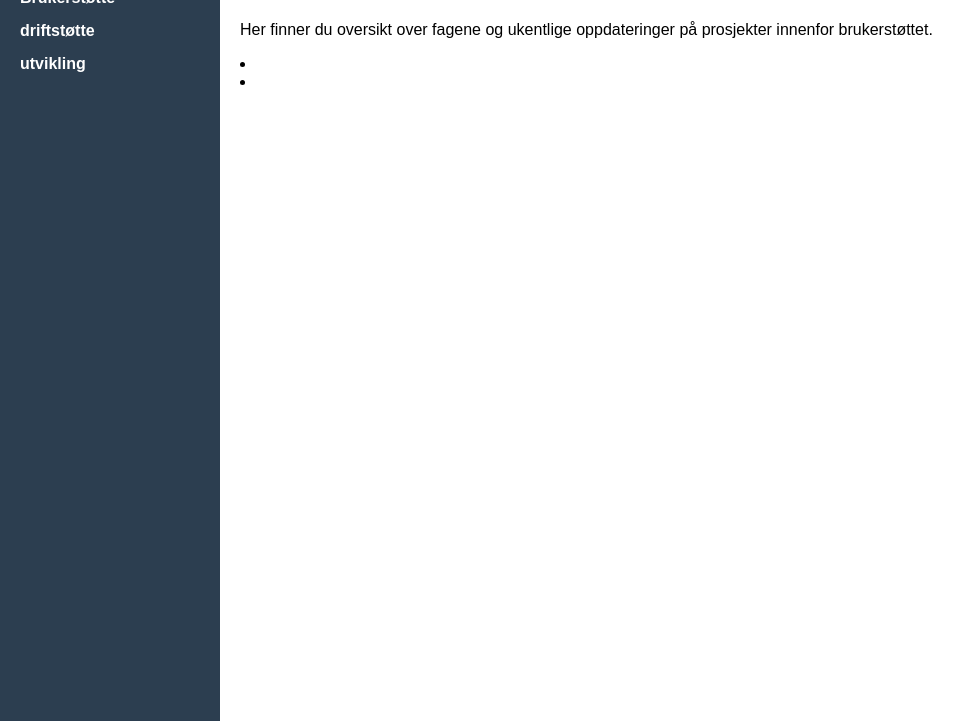
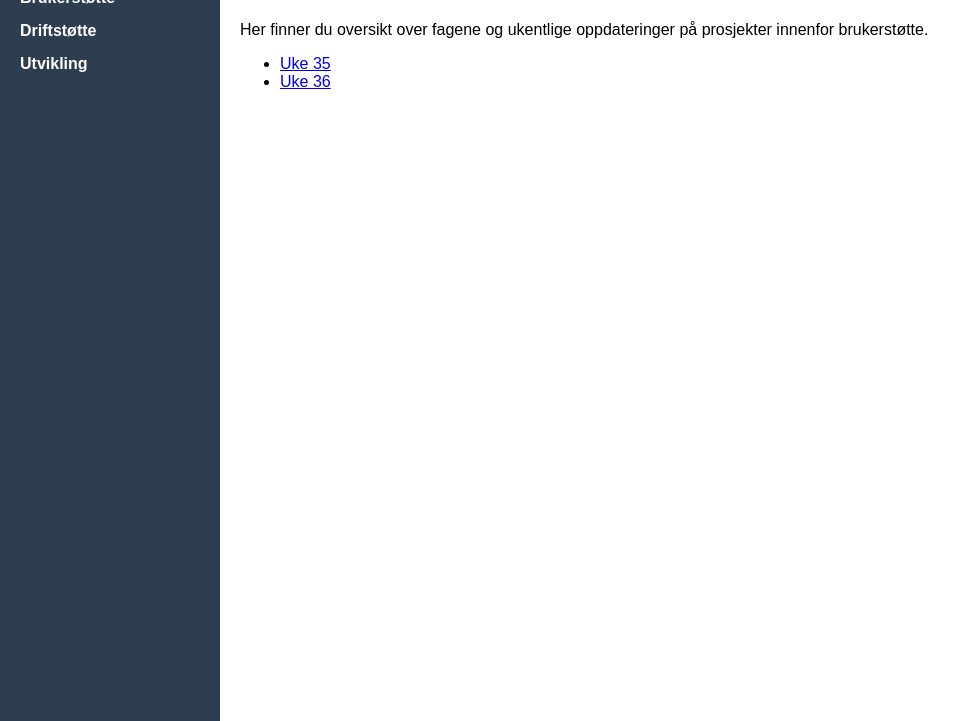
Before and after one commit to fredrickMR/Fagoversikt, a plain HTML site: page brukerstøtte/brukerstøtte.html in a window 1280 px wide. Shown: the part 79-800 px from the top of the page, without its empty margins (0-972 px from the left). Drawn offline with Linux system fonts and the light colour scheme.

Commit message:
213182381

```diff
--- a/brukerstøtte/brukerstøtte.html
+++ b/brukerstøtte/brukerstøtte.html
@@ -46,14 +46,16 @@
         }
 
         .container {
-            margin-left: 220px; /* space for sidebar */
+            margin-left: 220px; /* plass til sidebar */
             padding: 20px;
+            max-width: 900px;
         }
 
         .welcome img {
             margin-top: 10px;
             border-radius: 8px;
         }
+
         nav h2 a {
             color: inherit;
             text-decoration: none;
@@ -65,8 +67,8 @@
         <h2><a href="index.html">Mailand 2ITA</a></h2>
         <ul>
             <li><a href="brukerstøtte/brukerstøtte.html">Brukerstøtte</a></li>
-            <li><a href="driftstøtte/driftstøtte.html">driftstøtte</a></li>
-            <li><a href="utvikling/utvikling.html">utvikling</a></li>
+            <li><a href="driftstøtte/driftstøtte.html">Driftstøtte</a></li>
+            <li><a href="utvikling/utvikling.html">Utvikling</a></li>
         </ul>
     </nav>
 
@@ -74,9 +76,11 @@
         <main>
             <div class="welcome">
                 <h1>Velkommen</h1>
-                <p>Her finner du oversikt over fagene og ukentlige oppdateringer på prosjekter innenfor brukerstøttet.</p>
-                <li><a href="brukersøtte/uke35.html"></a></li>
-                <li><a href="brukersøtte/uke36.html"></a></li>
+                <p>Her finner du oversikt over fagene og ukentlige oppdateringer på prosjekter innenfor brukerstøtte.</p>
+                <ul>
+                    <li><a href="brukerstøtte/uke35.html">Uke 35</a></li>
+                    <li><a href="brukerstøtte/uke36.html">Uke 36</a></li>
+                </ul>
             </div>
         </main>
     </div>
```
